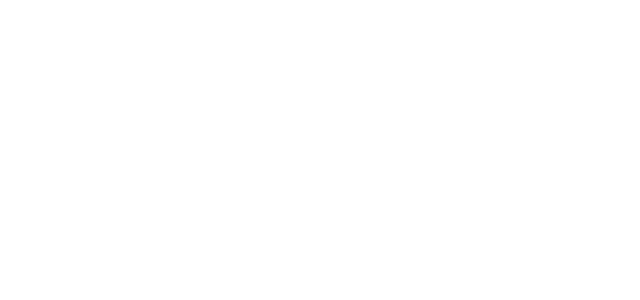
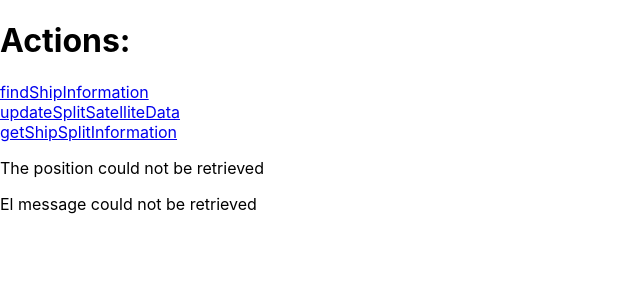
Before and after one commit to eliaslamanna/EjercicioMeliFront, a React (Create React App) app in the folder my-app/: page /getShipSplitInformation in a window 1280 px wide. Shown: the top 300 px of the page, without its empty margins (0-640 px from the left). Built offline with nearby package versions, Linux system fonts and the light colour scheme; no server answers.

Commit message:
nivel 3 front GET implementado y reorganizacion pagina

```diff
--- a/my-app/src/App.js
+++ b/my-app/src/App.js
@@ -1,5 +1,7 @@
 import FindShipInformation from './components/FindShipInformation';
 import ShipData from './components/ShipData';
+import SplitShipData from './components/SplitShipData';
+import Menu from './components/Menu';
 import React, {useState} from 'react';
 import {BrowserRouter} from 'react-router-dom';
 import {Route} from 'react-router-dom';
@@ -8,13 +10,15 @@
 function App() {
 
   const[estado,setEstado] = useState({
-    opcionesMenu:[{name:'FindShipInformation',path:"/"},{name:'ShipData',path:"/shipData"}],
+    opcionesMenu:[{name:'findShipInformation',path:"/findShipInformation"},{name:'updateSplitSatelliteData',path:"/updateSplitSatelliteData"},{name:'getShipSplitInformation',path:'/getShipSplitInformation'}],
   })
 
   return (
       <BrowserRouter>
-         <Route exact path='/' component={()=><FindShipInformation />}/>
-         <Route exact path='/shipData' render={(props)=><ShipData {...props} state={props}/>}/>
+        <Menu opciones={estado.opcionesMenu}></Menu>
+        <Route exact path='/findShipInformation' component={()=><FindShipInformation />}/>
+        <Route exact path='/shipData' render={(props)=><ShipData {...props} state={props}/>}/>
+        <Route exact path='/getShipSplitInformation' component={()=><SplitShipData/>}/>
       </BrowserRouter>
   );
 }
--- /dev/null
+++ b/my-app/src/components/Menu.js
@@ -0,0 +1,20 @@
+import React, {Component} from 'react';
+import {Link, Router} from 'react-router-dom';
+
+class Menu extends Component {
+
+    constructor(props) {
+        super(props);
+    }
+
+    render() {
+        return (
+            <div>
+                <h1>Actions:</h1>
+                {this.props.opciones.map(opcion=><Link to={opcion.path}><div>{opcion.name}</div></Link>)}
+            </div>
+        )
+    }
+}
+
+export default Menu;
--- a/my-app/src/components/ShipData.js
+++ b/my-app/src/components/ShipData.js
@@ -36,8 +36,8 @@
     render(){
         return (
             <>
-                {this.state.shipData.position == null ? <p>La position es null</p> : <p>The position is: {this.state.shipData.position}</p>}
-                {this.state.shipData.message == null ? <p>El message es null</p> : <p>The message is: {this.state.shipData.message}</p>}
+                {this.state.shipData.position == null ? <p>The position could not be retrieved</p> : <p>The position is: {this.state.shipData.position}</p>}
+                {this.state.shipData.message == null ? <p>El message could not be retrieved</p> : <p>The message is: {this.state.shipData.message}</p>}
             </>
         )
     }
--- /dev/null
+++ b/my-app/src/components/SplitShipData.js
@@ -0,0 +1,39 @@
+import React, {Component} from 'react';
+import {Link, Router} from 'react-router-dom';
+import axios from 'axios';
+
+class SplitShipData extends Component {
+
+    constructor(props) {
+        super(props);
+        this.state = {
+            shipData: {}
+        }
+    }
+
+    componentDidMount(){
+
+        axios.get('http://localhost:8080/topsecret_split')
+        .then(res => {
+            this.setState({shipData: res.data});
+        })
+        .catch(error => {
+            console.log( 'the error has occured: ' + error);
+            this.setState({
+                shipData: error.response.data
+            })
+            console.log(this.state.shipData);
+        })
+    }
+
+    render() {
+        return (
+            <>
+                {this.state.shipData.position == null ? <p>The position could not be retrieved</p> : <p>The position is: {this.state.shipData.position}</p>}
+                {this.state.shipData.message == null ? <p>El message could not be retrieved</p> : <p>The message is: {this.state.shipData.message}</p>}
+            </>
+        )
+    }
+}
+
+export default SplitShipData;
```
